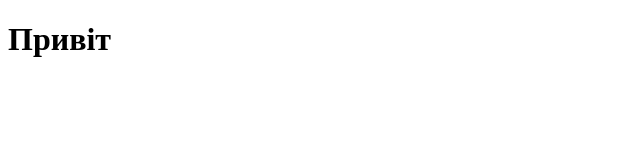
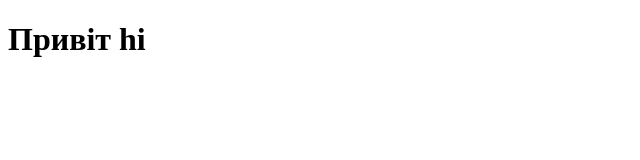
Before and after one commit to Olgadz469/Tutorial, a plain HTML site: page index.html in a window 1280 px wide. Shown: the full height of the page, 0-640 px from the left. Drawn offline with Linux system fonts and the light colour scheme.

Commit message:
Update index.html
hi

```diff
--- a/index.html
+++ b/index.html
@@ -7,6 +7,6 @@
     <title>Document</title>
 </head>
 <body>
-    <h1>Привіт</h1>
+    <h1>Привіт hi</h1>
 </body>
 </html>
```
